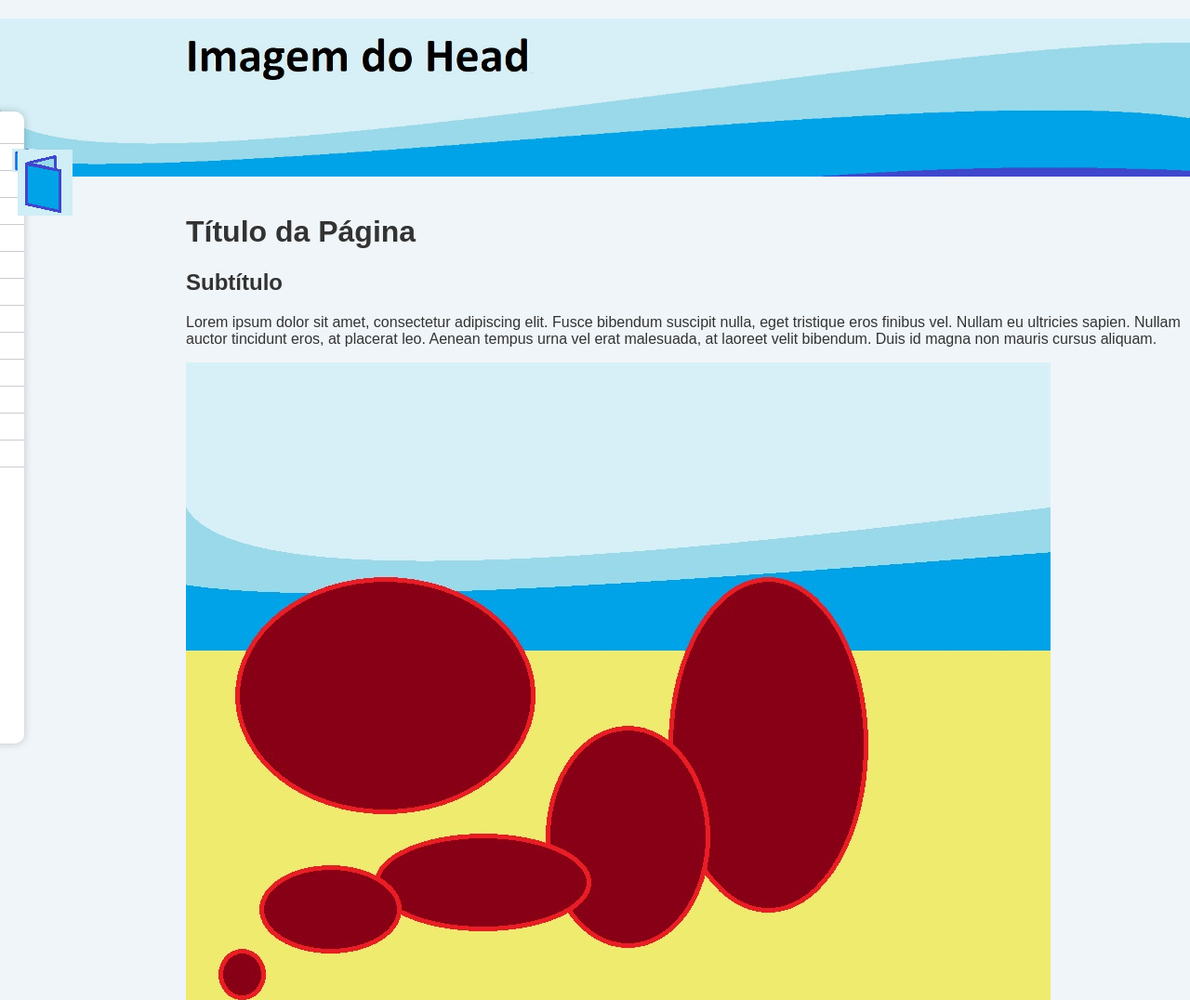
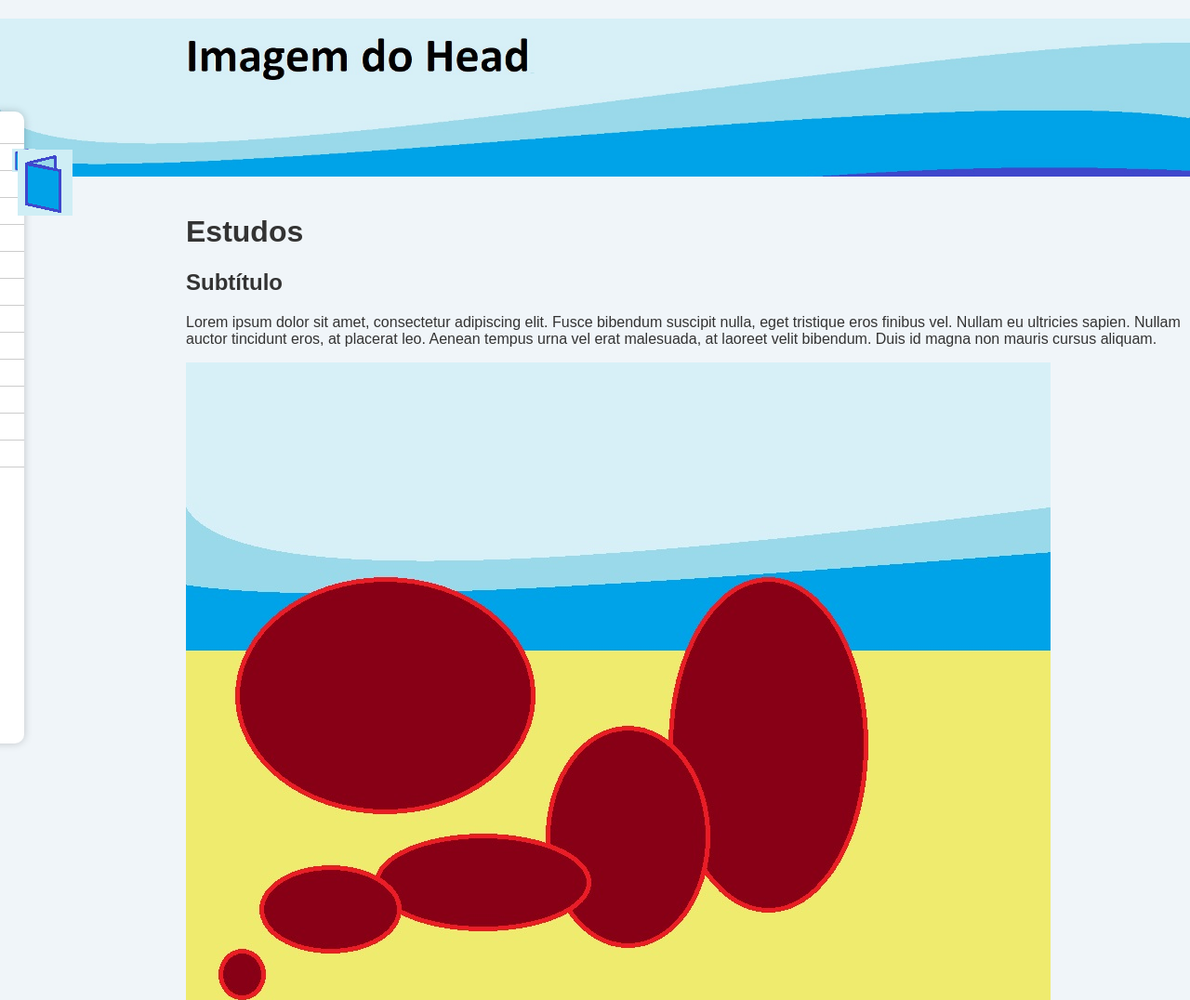
Before and after one commit to TiagoLourenco1982/meusite, a plain HTML site: page estudos.html in a window 1280 px wide. Shown: the top 1076 px of the page at 93% size. Drawn offline with Linux system fonts and the light colour scheme.

Commit message:
Update estudos.html

```diff
--- a/estudos.html
+++ b/estudos.html
@@ -3,7 +3,7 @@
 <head>
     <meta charset="UTF-8">
     <meta name="viewport" content="width=device-width, initial-scale=1.0">
-    <title>Meu Site</title>
+    <title>Estudos</title>
     <link rel="stylesheet" href="styles.css">
 </head>
 <body>
@@ -31,7 +31,7 @@
     </nav>
     <main>
         <div class="content">
-            <h1>Título da Página</h1>
+            <h1>Estudos</h1>
             <h2>Subtítulo</h2>
             <p>Lorem ipsum dolor sit amet, consectetur adipiscing elit. Fusce bibendum suscipit nulla, eget tristique eros finibus vel. Nullam eu ultricies sapien. Nullam auctor tincidunt eros, at placerat leo. Aenean tempus urna vel erat malesuada, at laoreet velit bibendum. Duis id magna non mauris cursus aliquam.</p>
             <img src="imagemilustra.jpg" alt="Ilustração">
```
